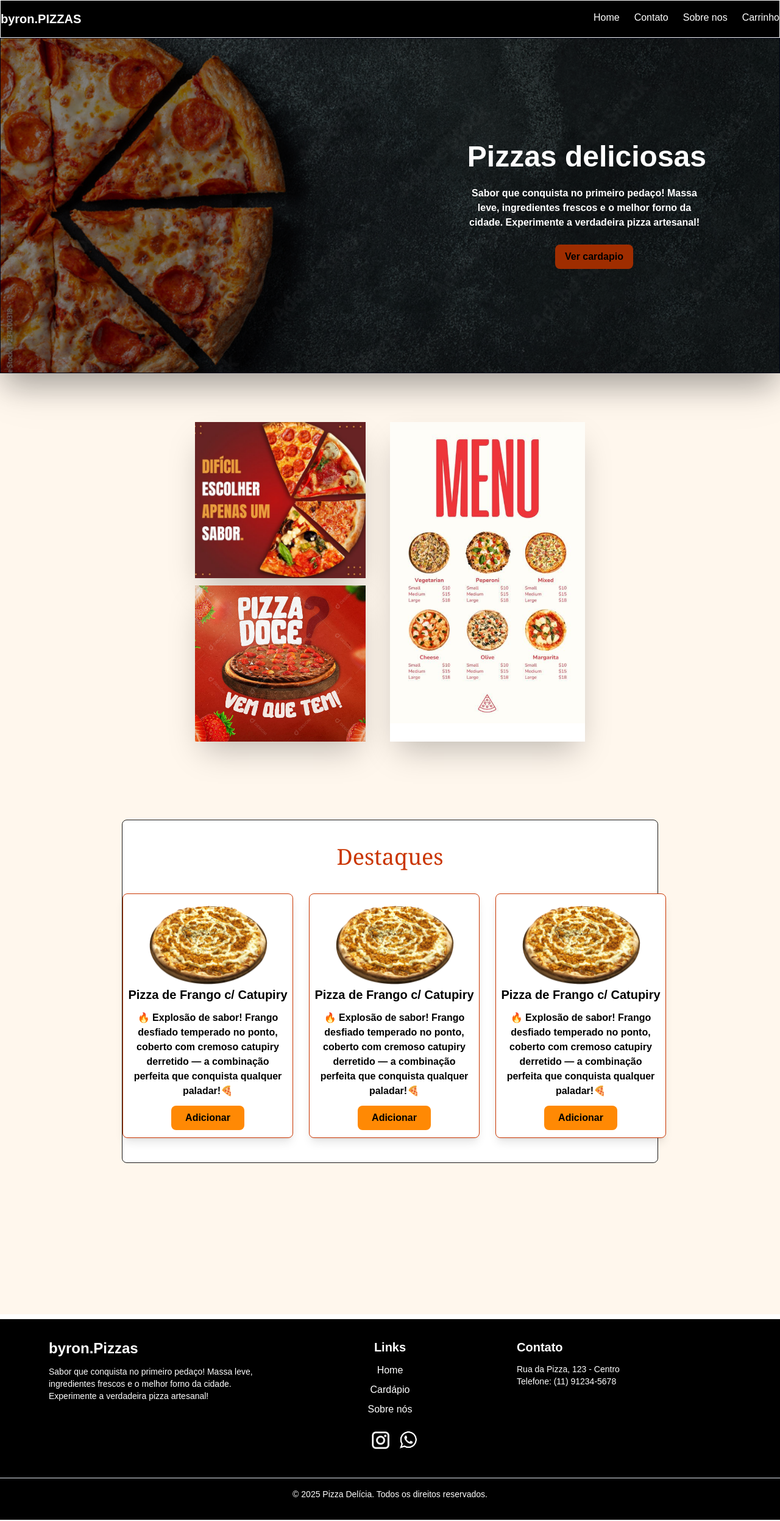
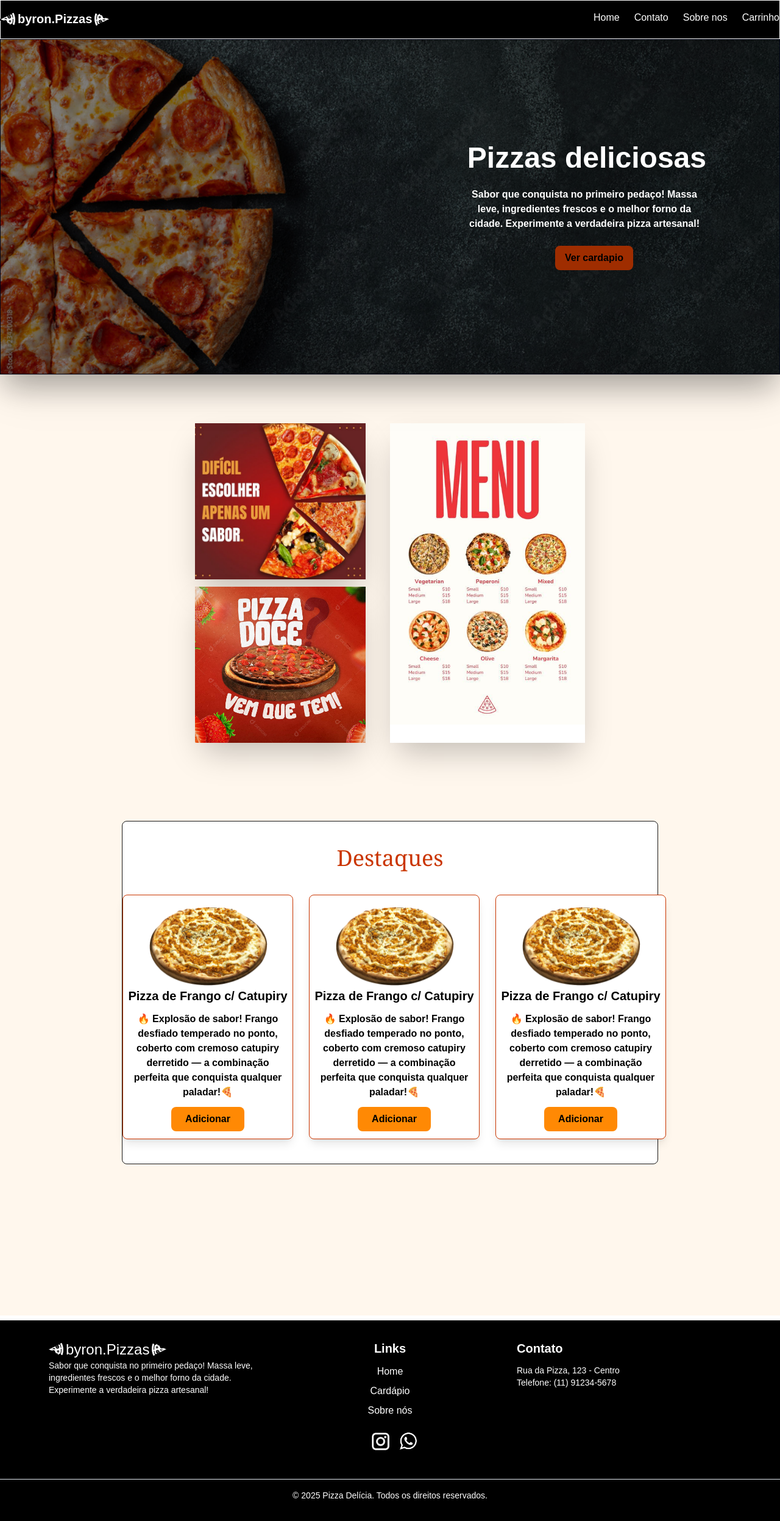
Before and after one commit to Kody-Murakami/Projeto-Final, a Next.js app in the folder my-app/: page / in a window 1280 px wide. Shown: the whole page at 61% size. Built offline with nearby package versions, Linux system fonts and the light colour scheme.

Commit message:
feat: atualiza logo

```diff
--- a/my-app/src/components/Footer/index.tsx
+++ b/my-app/src/components/Footer/index.tsx
@@ -5,7 +5,11 @@ export default function Footer() {
 
                 {/* Logo / Nome */}
                 <div>
-                    <h2 className="text-2xl font-bold mb-3">byron.Pizzas</h2>
+                    <div className="flex items-center">
+                            <img className="rotate-20 size-7 translate-y-[-2px]" src="imagens/icons8-pizza-48.png" alt="" />
+                            <h2 className="text-2xl">byron.Pizzas</h2>
+                            <img className="rotate-200 size-7 mt-0.5" src="imagens/icons8-pizza-48.png" alt="" />
+                    </div>
                     <p className="text-sm">Sabor que conquista no primeiro pedaço!
 Massa leve, ingredientes frescos e o melhor forno da cidade. Experimente a verdadeira pizza artesanal!</p>
                 </div>
--- a/my-app/src/components/Header/index.tsx
+++ b/my-app/src/components/Header/index.tsx
@@ -1,10 +1,18 @@
 import Link from "next/link";
+
 
 export default function Header(){
     return(
         <header className="w-full bg-black text-white py-4 border border-slate drop-shadow-lg">
             <div className="flex justify-between container mx-auto">
-                <Link className="text-xl font-bold hover:scale-105 transition-all" href="/">byron.PIZZAS</Link>
+                    <Link className="text-xl font-bold hover:scale-105 transition-all" href="/">
+                        <div className="flex">
+                            <img className="rotate-20 bg-center size-7 translate-y-[-1px]" src="imagens/icons8-pizza-48.png" alt="" />
+                            <h2>byron.Pizzas</h2>
+                            <img className="rotate-200 bg-center size-7 mt-0.5" src="imagens/icons8-pizza-48.png" alt="" />
+                        </div>
+                    </Link>
+
                 <nav className="hidden lg:flex lg:gap-6">
                     <Link className="hover:text-orange-500 transition-colors" href="#">
                     Home
@@ -14,7 +22,7 @@ export default function Header(){
                     Contato
                     </Link>
 
-                    <Link className="hover:text-orange-500 transition-colors" href="/sobre">
+                    <Link className="hover:text-orange-500 transition-colors" href="/Sobre">
                     Sobre nos
                     </Link>
 
```
Also changed, not shown: my-app/public/imagens/icons8-pizza-48.png (added).
